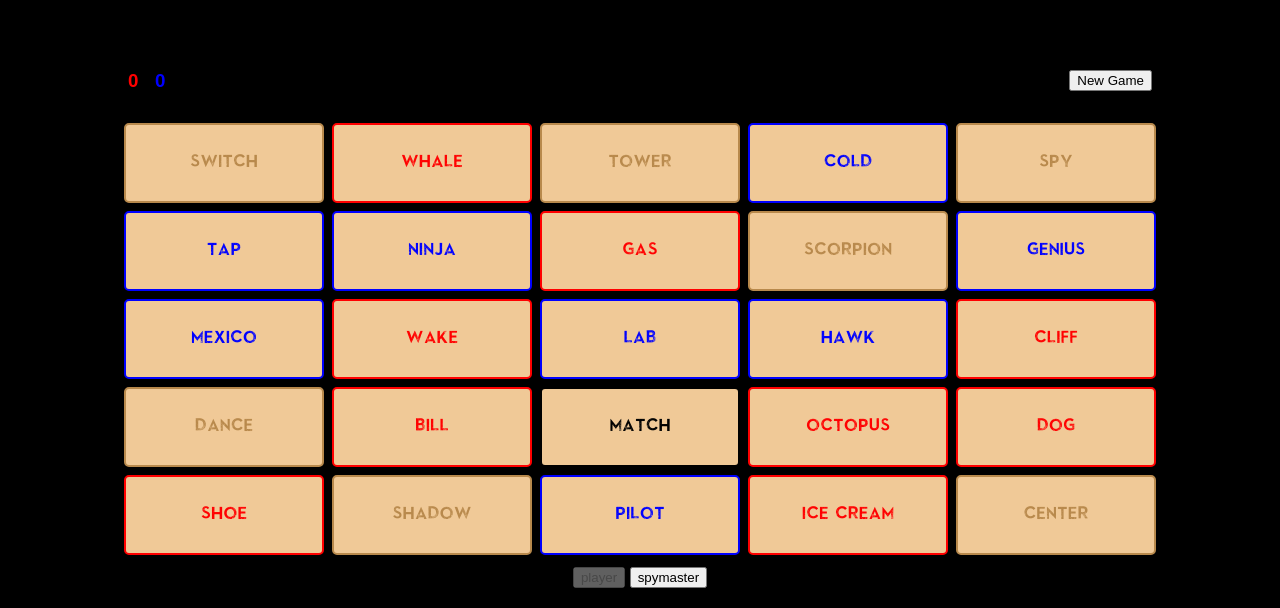
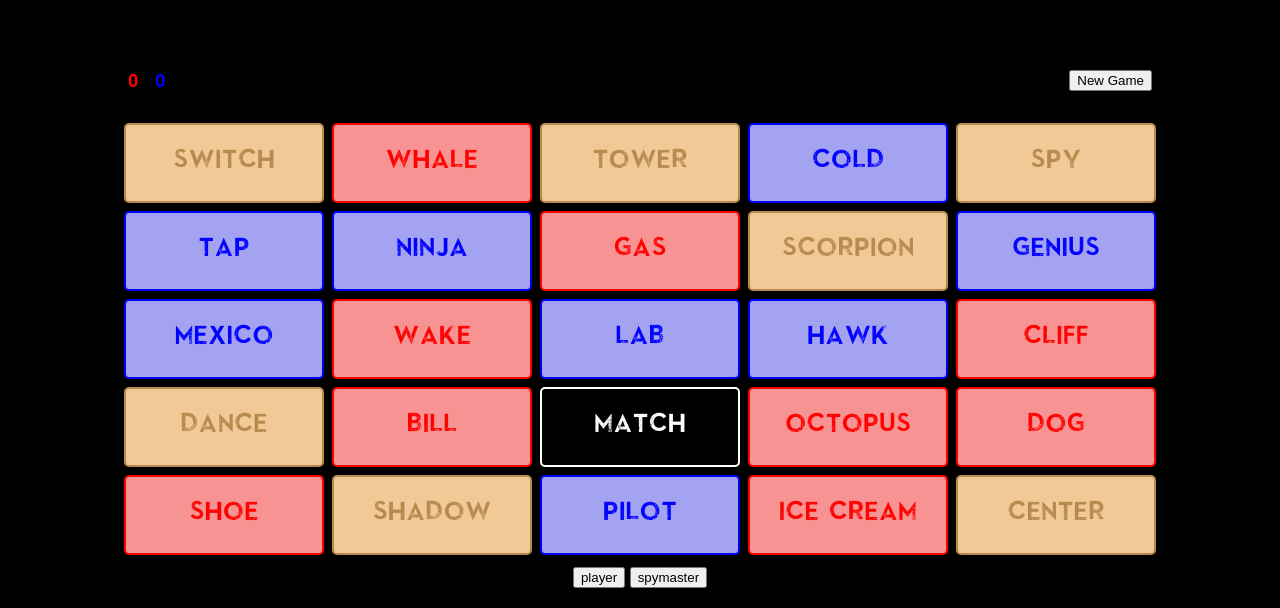
Before and after one commit to shannonzylstra/griddy, a website: page index.html in a window 1280 px wide. Both pictures are taken after a click on the button "spymaster". Shown: the part 218-826 px from the top of the page. Drawn offline with Linux system fonts and the light colour scheme.

Commit message:
Working player and spymaster modes with styling

```diff
--- a/css/sass/style.scss
+++ b/css/sass/style.scss
@@ -148,7 +148,7 @@ main {
                 align-items: center;
                 min-height: 50px;
                 flex-flow: row wrap;
-                font-size: 1vw;
+                font-size: 1.5vw;
                 overflow-wrap: break-word;
                 color: $card-word-color;
             }
@@ -175,20 +175,23 @@ main {
         &.spymaster {
             &.red {
                 border: 2px solid red;
+                background-color: rgb(247, 147, 147);
                 .cardWord {
                     color: red;
                 }
             }
             &.blue {
                 border: 2px solid blue;
+                background-color: rgb(163, 163, 241);
                 .cardWord {
                     color: blue;
                 }
             }
             &.assassin {
-                border: 2px solid black;
+                border: 2px solid white;
+                background-color: black;
                 .cardWord {
-                    color: black;
+                    color: white;
                 }
             }
             &.neutral {
--- a/index.html
+++ b/index.html
@@ -184,7 +184,7 @@
             <!-- controlsWrapper -->
             <div class="modeWrapper">
                 <div class="mode">
-                    <button id="player" type="button" disabled>player</button>
+                    <button id="player" type="button">player</button>
                     <button id="spymaster" type="button">spymaster</button>
                 </div>
             </div>
--- a/script.js
+++ b/script.js
@@ -702,8 +702,8 @@ function setMode(e) {
             cards[i].classList.remove('player')
             cards[i].classList.add('spymaster')
         } else if (mode == 'player') {
-            cards[i].classList.remove('spy')
-            cafds[i].classList.add('player')
+            cards[i].classList.remove('spymaster')
+            cards[i].classList.add('player')
         }
     }
 }
```
Also changed, not shown: css/style.css.
